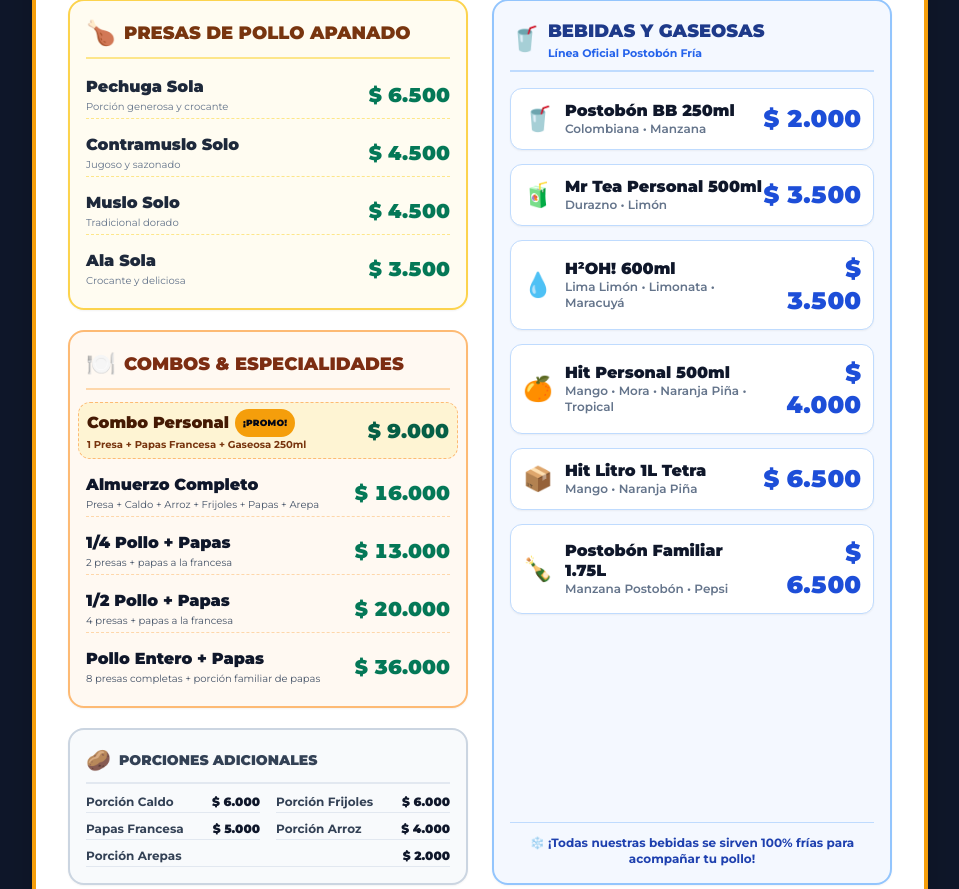
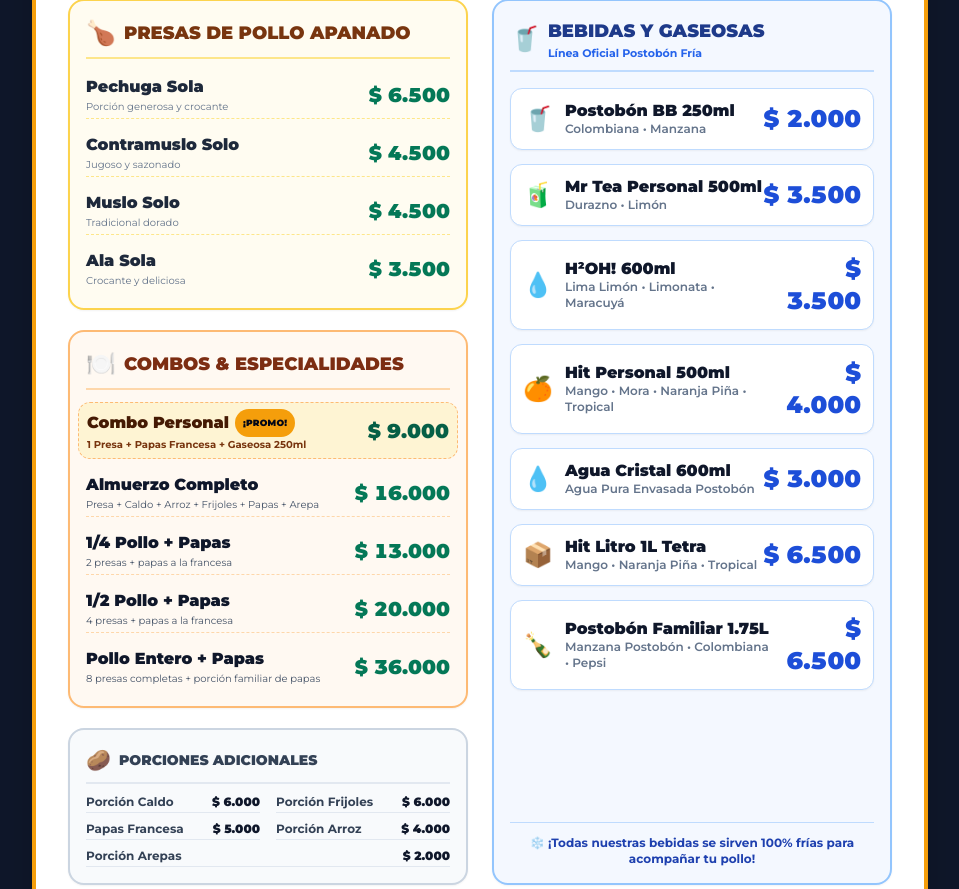
Before and after one commit to josemp89/pollo-apanado, a FastAPI app: page /precios in a window 1280 px wide. Shown: the part 271-1160 px from the top of the page, without its empty margins (160-1119 px from the left). Run offline with FastAPI, Linux system fonts and the light colour scheme; some libraries are stand-ins or nearby versions.

Commit message:
docs(cartel): agregar Agua Cristal 600ml, Colombiana 1.75L y Hit Tropical 1L al cartel de precios

```diff
--- a/app/templates/cartel_precios.html
+++ b/app/templates/cartel_precios.html
@@ -278,13 +278,27 @@
                 </div>
               </div>
 
+              <!-- AGUA CRISTAL 600ML -->
+              <div class="p-3 bg-white rounded-xl border border-blue-200 shadow-sm flex items-center justify-between">
+                <div class="flex items-center space-x-3">
+                  <span class="text-2xl">💧</span>
+                  <div>
+                    <h3 class="text-base font-black text-slate-900 leading-tight">Agua Cristal 600ml</h3>
+                    <p class="text-xs text-slate-500 font-semibold">Agua Pura Envasada Postobón</p>
+                  </div>
+                </div>
+                <div class="text-right">
+                  <span class="text-2xl font-black text-blue-700 tabular-nums">$ 3.000</span>
+                </div>
+              </div>
+
               <!-- HIT LITRO TETRA -->
               <div class="p-3 bg-white rounded-xl border border-blue-200 shadow-sm flex items-center justify-between">
                 <div class="flex items-center space-x-3">
                   <span class="text-2xl">📦</span>
                   <div>
                     <h3 class="text-base font-black text-slate-900 leading-tight">Hit Litro 1L Tetra</h3>
-                    <p class="text-xs text-slate-500 font-semibold">Mango • Naranja Piña</p>
+                    <p class="text-xs text-slate-500 font-semibold">Mango • Naranja Piña • Tropical</p>
                   </div>
                 </div>
                 <div class="text-right">
@@ -298,7 +312,7 @@
                   <span class="text-2xl">🍾</span>
                   <div>
                     <h3 class="text-base font-black text-slate-900 leading-tight">Postobón Familiar 1.75L</h3>
-                    <p class="text-xs text-slate-500 font-semibold">Manzana Postobón • Pepsi</p>
+                    <p class="text-xs text-slate-500 font-semibold">Manzana Postobón • Colombiana • Pepsi</p>
                   </div>
                 </div>
                 <div class="text-right">
```
